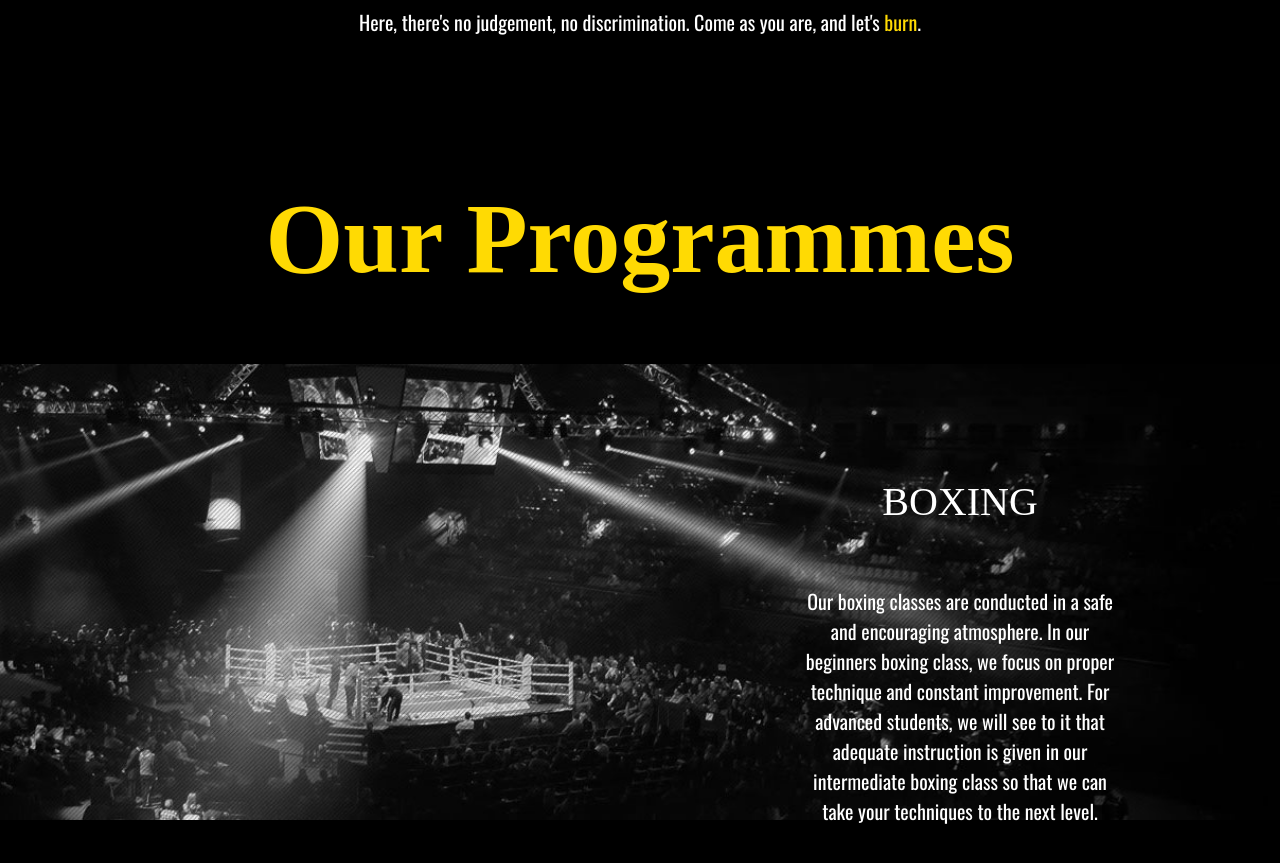
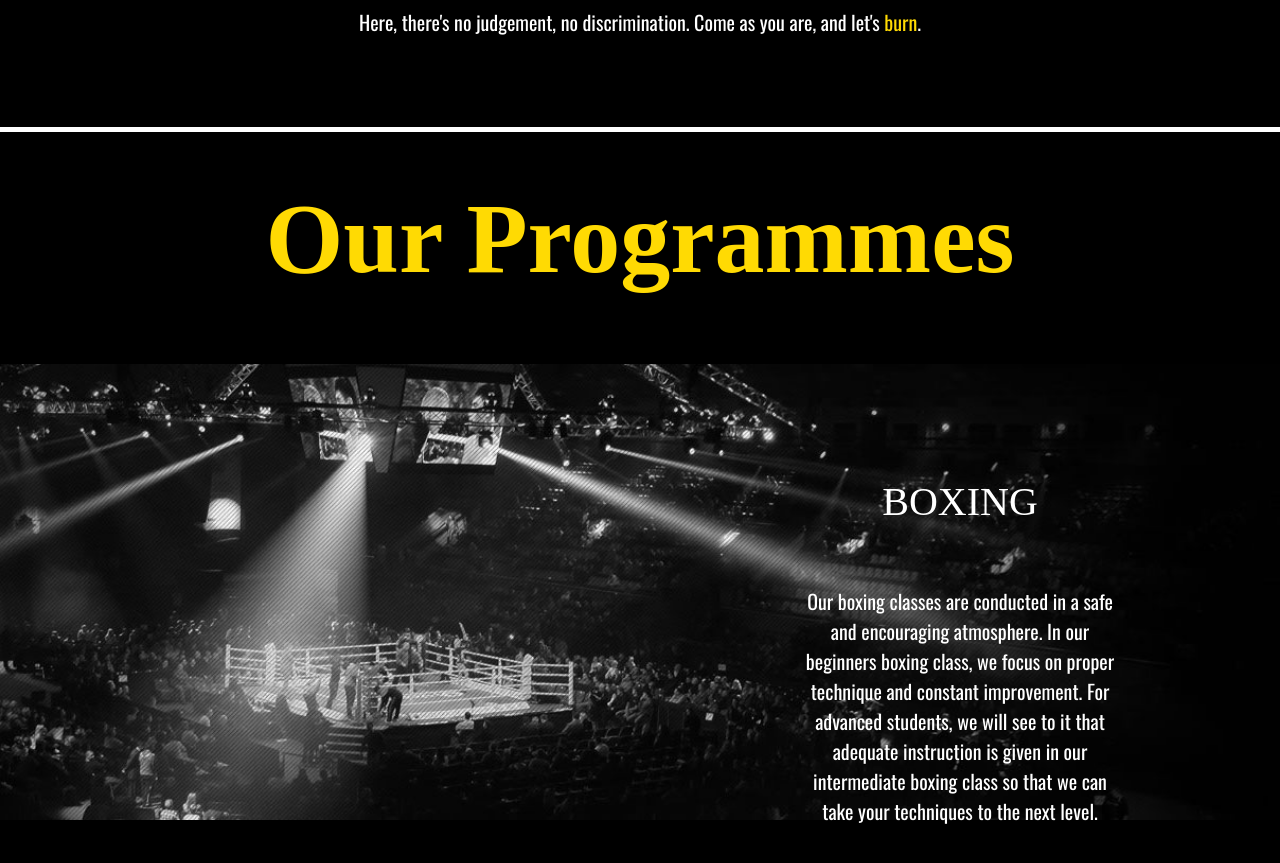
Before and after one commit to rachellesyy/IgniteGym, a plain HTML site: page index.html in a window 1280 px wide. Shown: the part 1260-2123 px from the top of the page. Drawn offline with nearby package versions, Linux system fonts and the light colour scheme; a web font is replaced by a local one.

Commit message:
Update index.html

```diff
--- a/index.html
+++ b/index.html
@@ -81,7 +81,7 @@ hr {
 	display: block;
     height: 1px;
     border:0;
-    border-top: 5px solid black;
+    border-top: 5px solid white;
     margin: 1em 0;
 }
 
```
